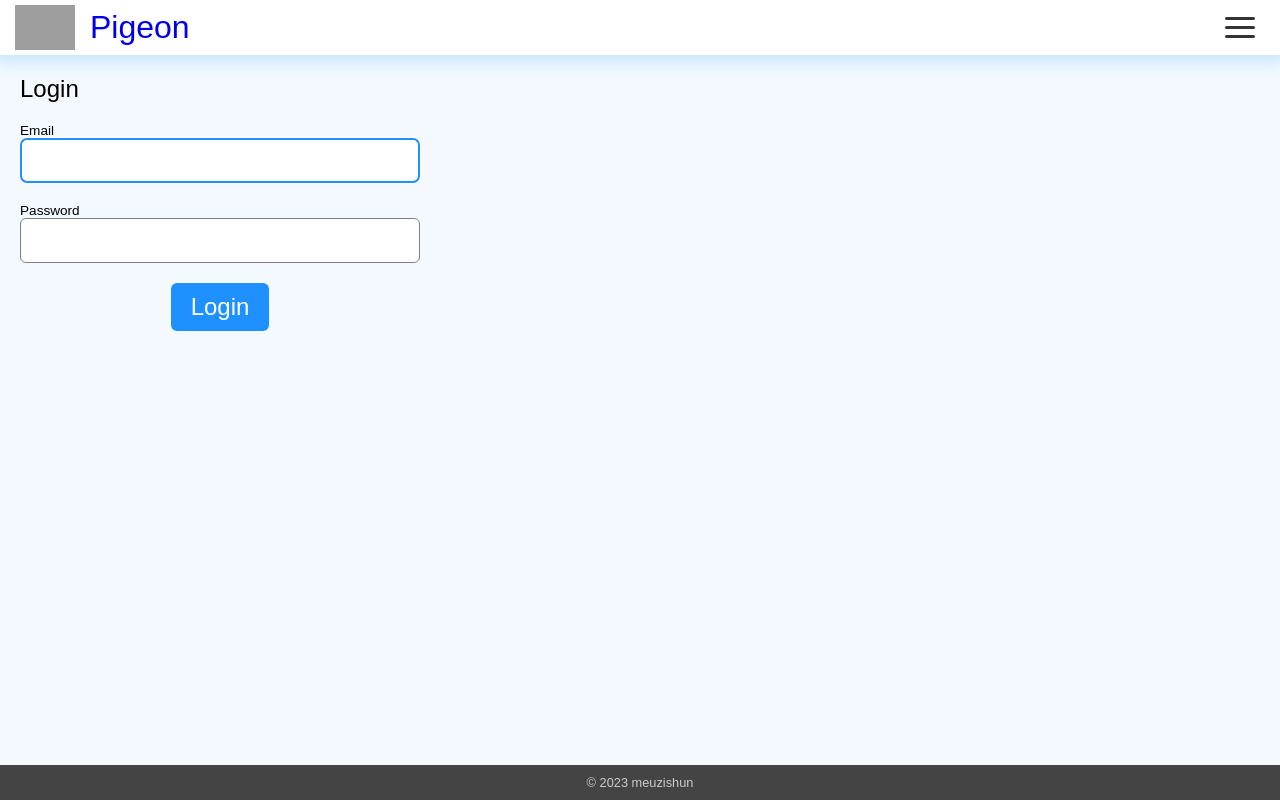
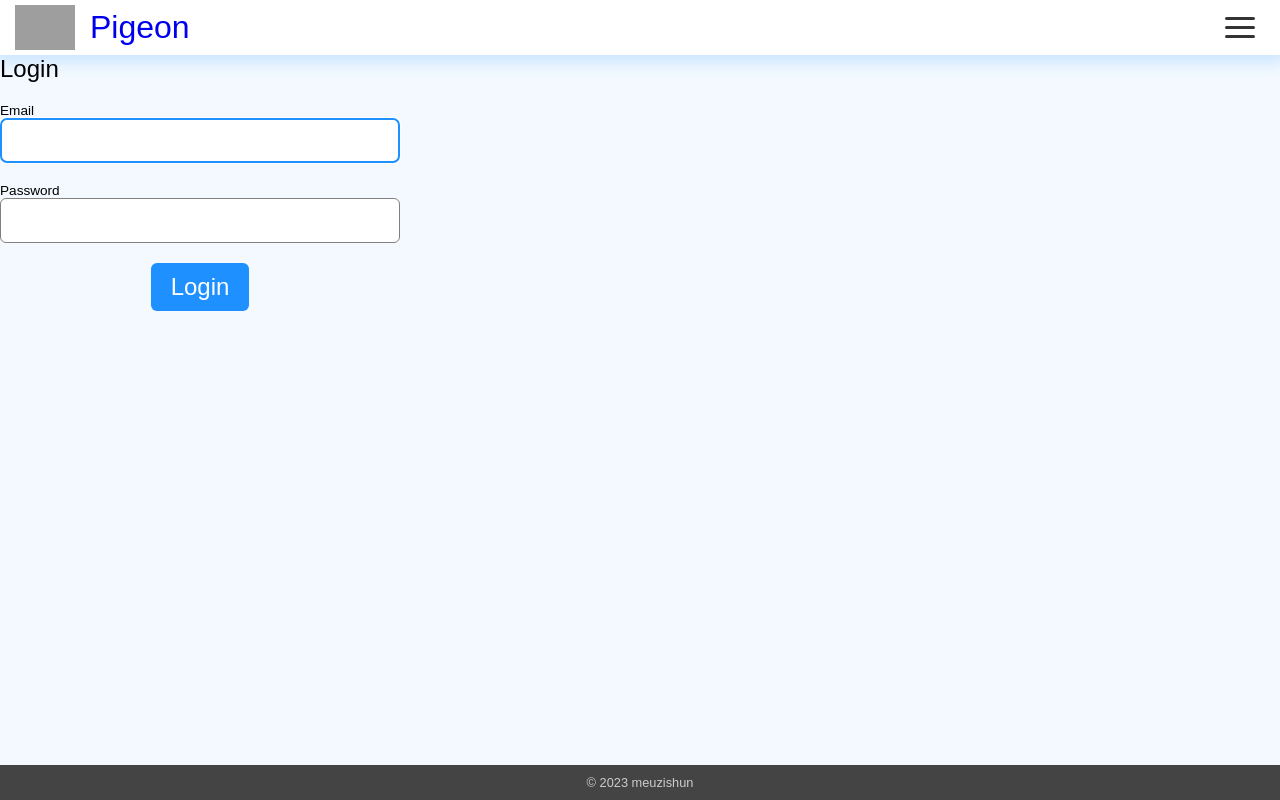
Before and after one commit to meuzishun/messaging_ui, a React (Vite) app: page /login in a window 1280 px wide. Built offline with nearby package versions, Linux system fonts and the light colour scheme; grey boxes are pictures that could not be loaded.

Commit message:
Refactor RootLayout styles to clean up unnecessary margins and condense grid-template properties

```diff
--- a/src/layouts/RootLayout.module.scss
+++ b/src/layouts/RootLayout.module.scss
@@ -1,19 +1,11 @@
-$margin: 20px;
-
 .root-layout {
   height: 100vh;
   overflow-x: hidden;
   display: grid;
-  grid-template-columns: 1fr;
-  grid-template-rows: auto 1fr auto;
+  grid-template: auto 1fr auto / 1fr;
 
   .main {
     overflow-y: auto;
     background-color: var(--soft-blue-trans);
-
-    & > * {
-      margin: $margin;
-      width: calc(100% - calc($margin * 2));
-    }
   }
 }
```
